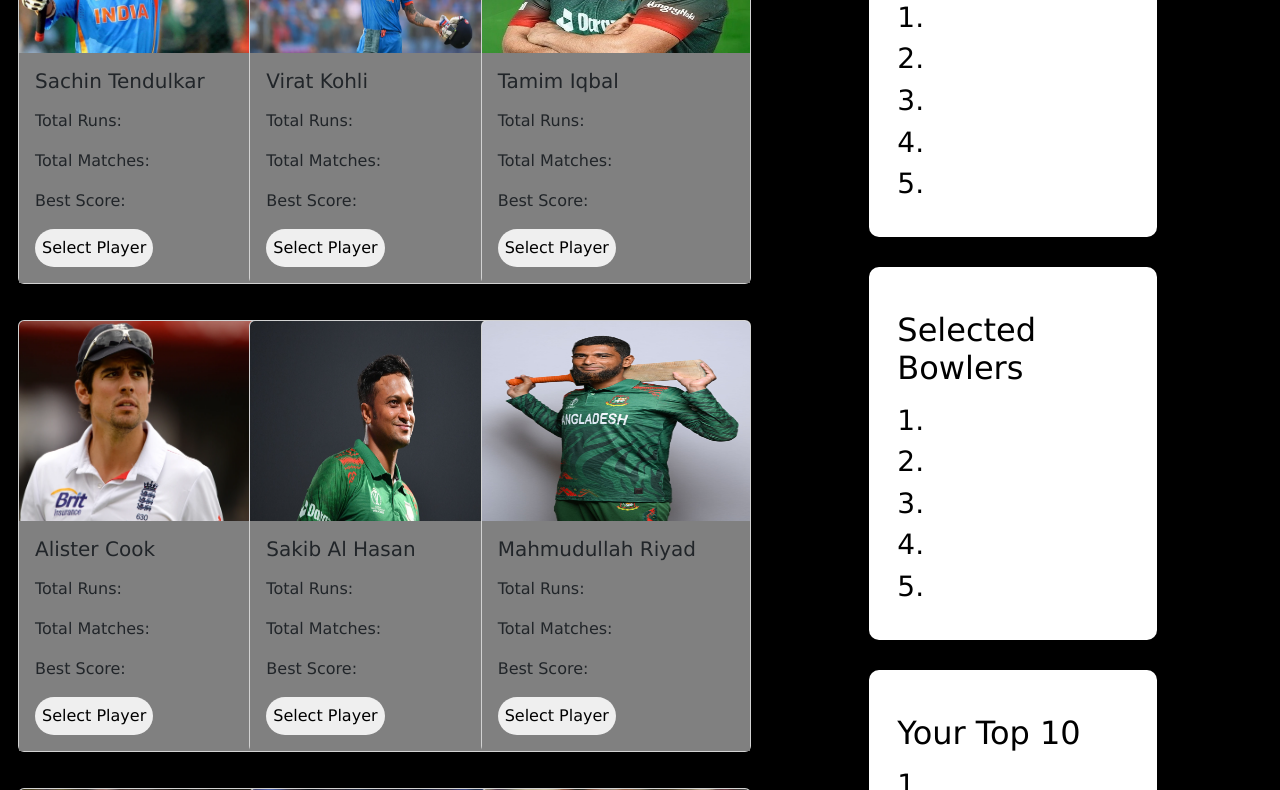
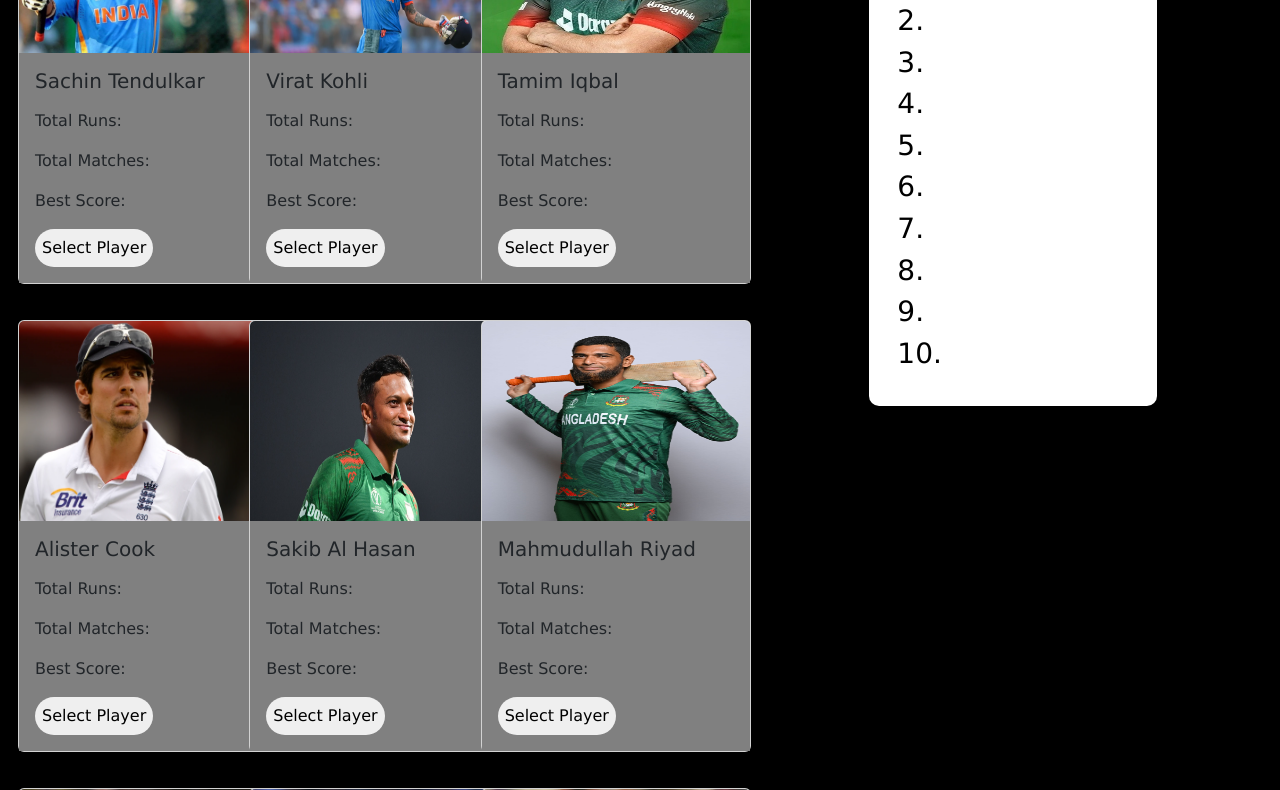
Before and after one commit to 5huv0/player-selector, a plain HTML site: page index.html in a window 1280 px wide. Shown: the part 522-1312 px from the top of the page. Drawn offline with nearby package versions, Linux system fonts and the light colour scheme.

Commit message:
box changed

```diff
--- a/index.html
+++ b/index.html
@@ -339,7 +339,7 @@
     </div>
 
     <div class="col-4">
-      <div class="selected-players">
+      <!-- <div class="selected-players">
         <p><h2>Selected Batsman</h2></p>
         <h3>1.</h3>
         <h3>2.</h3>
@@ -350,12 +350,12 @@
 
       <div class="selected-players">
         <p><h2>Selected Bowlers</h2></p>
-        <h3>1.</h3>
+        <h3 id="bat-1">1.</h3>
         <h3>2.</h3>
         <h3>3.</h3>
         <h3>4.</h3>
         <h3>5.</h3>
-      </div>
+      </div> -->
 
       <div class="selected-players">
         <p><h2>Your Top 10</h2></p>
--- a/script.js
+++ b/script.js
@@ -1,6 +1,7 @@
 function player1(){
     let s = document.getElementById("p1").innerText;
     let input = console.log(s);
+
 }
 function player2(){
     let s = document.getElementById("p2").innerText;
```
